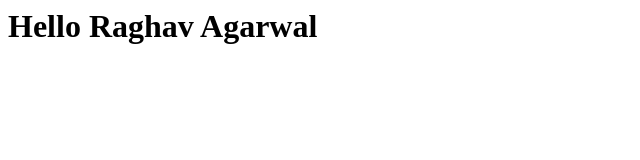
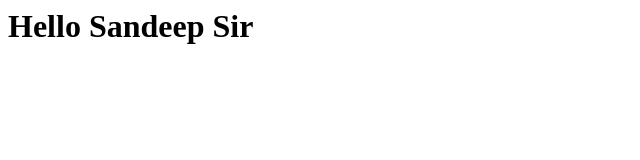
Before and after one commit to raghavag1997/sir, a plain HTML site: page index.html in a window 1280 px wide. Shown: the whole page, without its empty margins (0-640 px from the left). Drawn offline with Linux system fonts and the light colour scheme.

Commit message:
My third changes

```diff
--- a/index.html
+++ b/index.html
@@ -1 +1 @@
-<h1> Hello Raghav  Agarwal</h1>
+<h1> Hello Sandeep Sir</h1>
```
